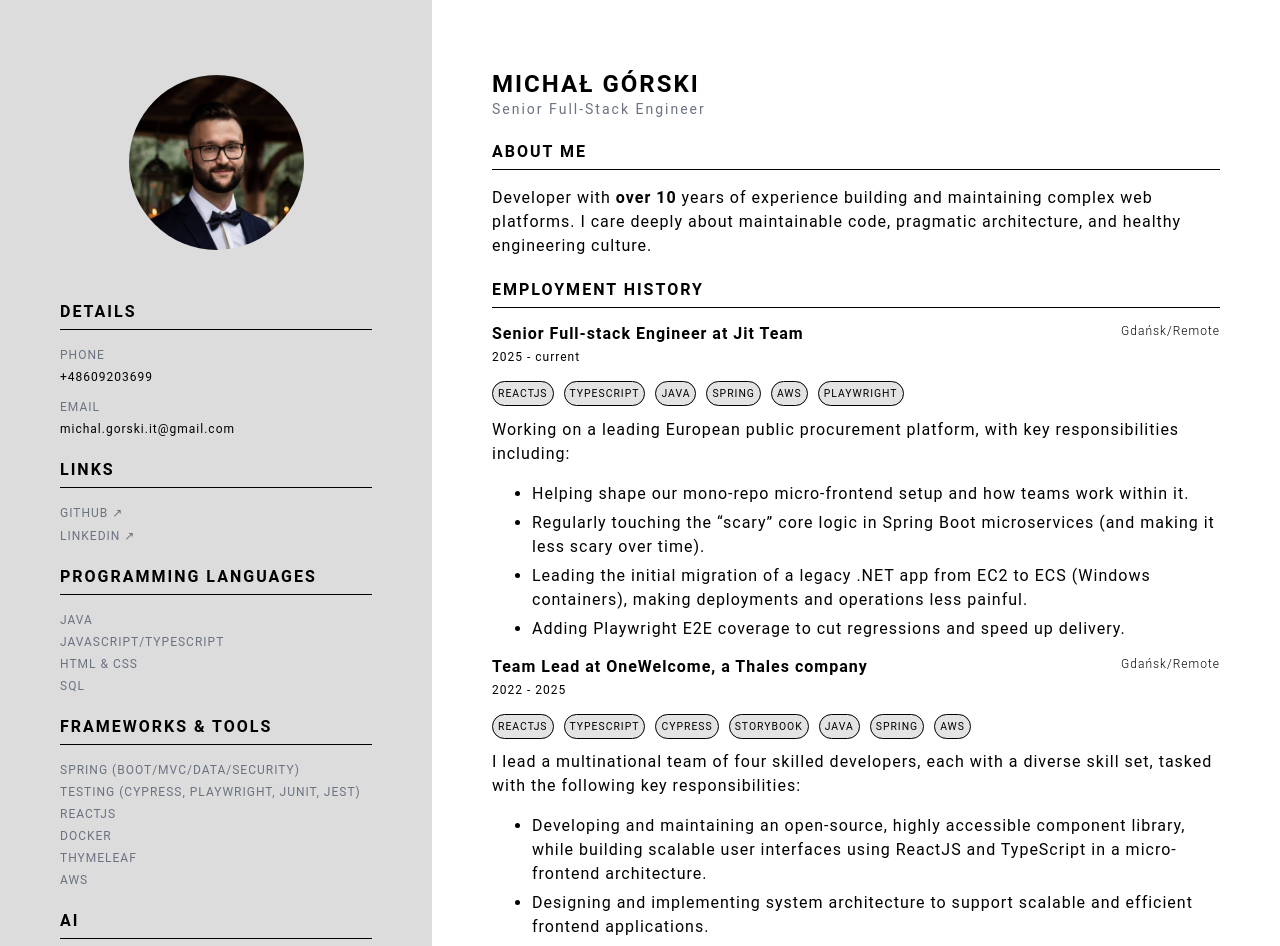
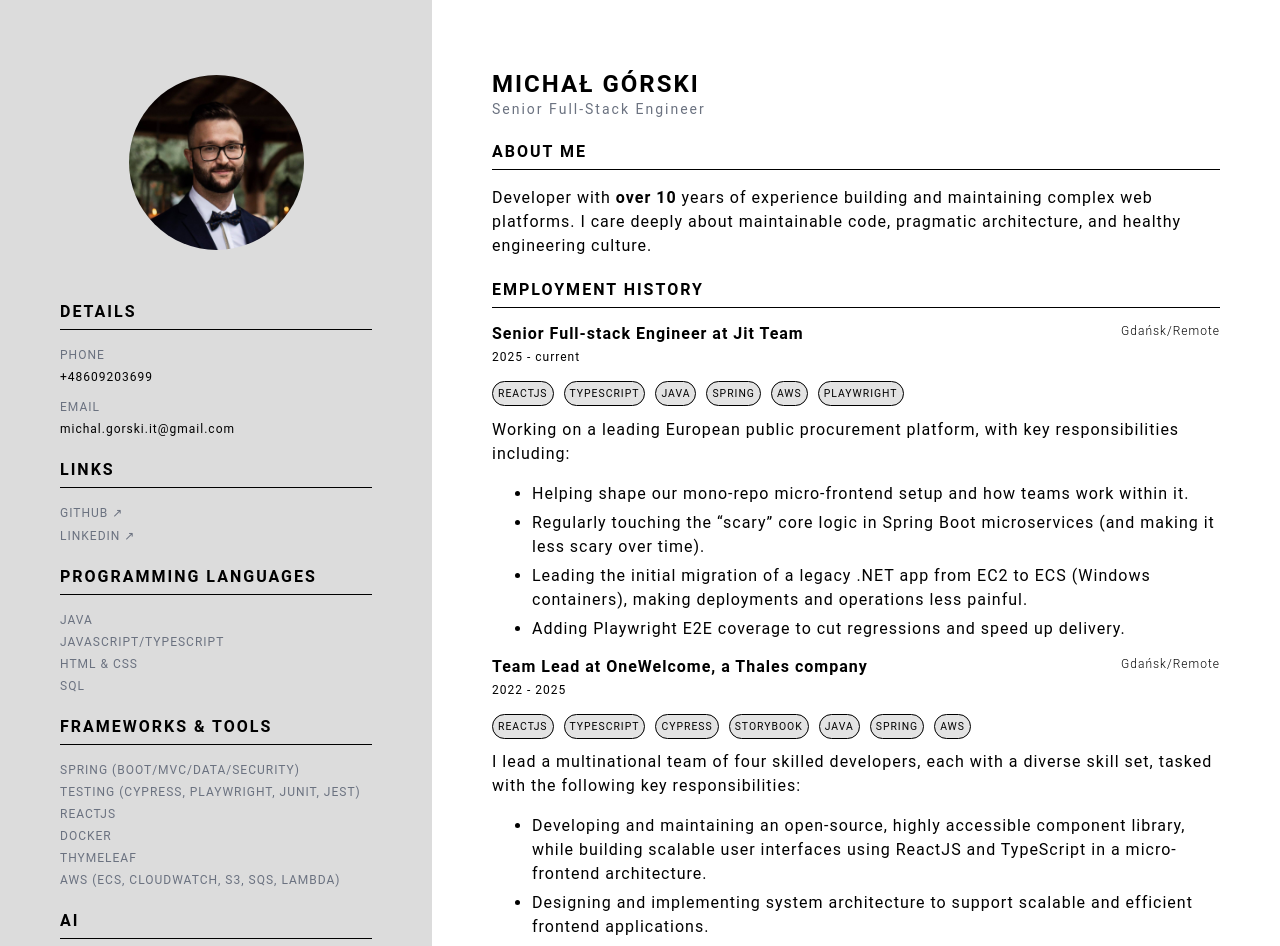
Before and after one commit to goorskyy/goorskyy.github.io, a Preact app: page / in a window 1280 px wide. Shown: the top 946 px of the page. Built offline with nearby package versions, Linux system fonts and the light colour scheme.

Commit message:
Keep AWS chips simple and list AWS services in left skills

```diff
--- a/src/containers/left-container/LeftContainer.jsx
+++ b/src/containers/left-container/LeftContainer.jsx
@@ -17,7 +17,7 @@ export default function LeftContainer() {
         {label: 'ReactJS', score: '4'},
         {label: 'Docker', score: '4'},
         {label: 'Thymeleaf', score: '3'},
-        {label: 'AWS', score: '3'},
+        {label: 'AWS (ECS, CloudWatch, S3, SQS, Lambda)', score: '3'},
     ];
 
     const ai = [
```
Also changed, not shown: src/containers/right-container/RightContainer.jsx (line endings or trailing spaces).
